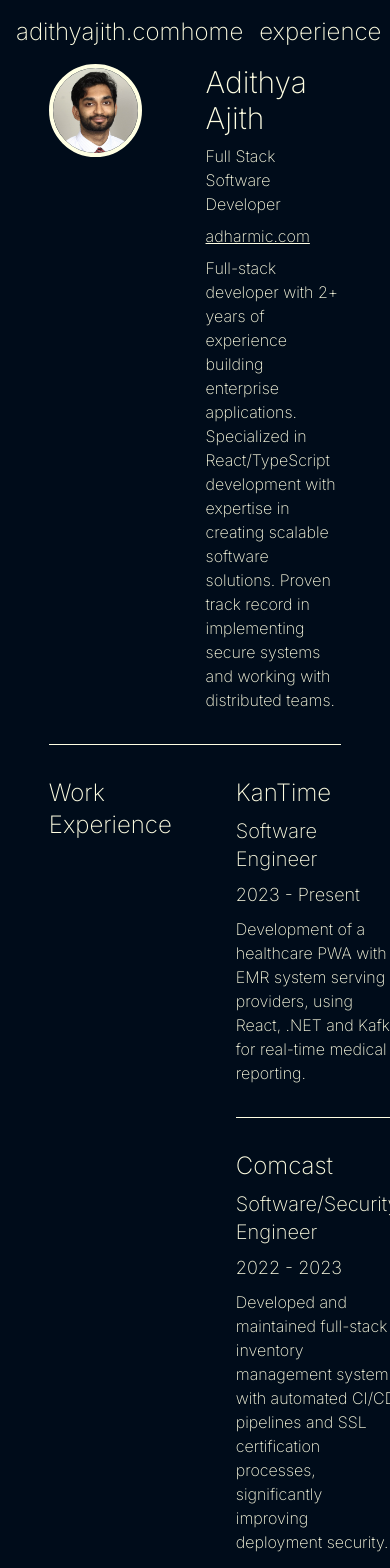
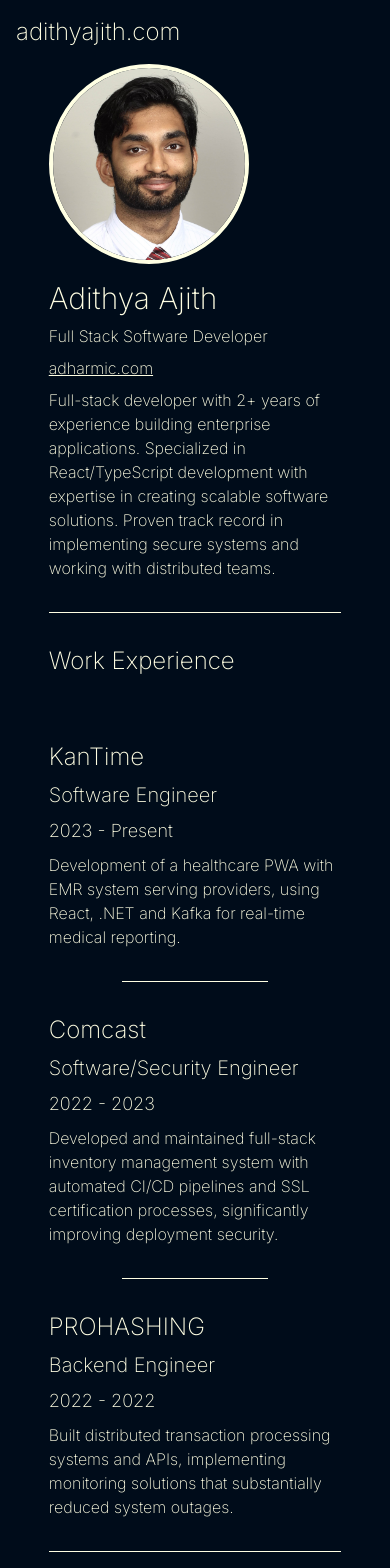
Before and after one commit to adharmic/adifolio, a React (Vite) app: page / in a window 390 px wide. Shown: the top 1568 px of the page. Built offline with nearby package versions, Linux system fonts and the light colour scheme.

Commit message:
Add basic mobile formatting

```diff
--- a/src/App.tsx
+++ b/src/App.tsx
@@ -12,12 +12,12 @@ export default function App () {
         <Separator />
         <Experience />
         <Separator />
-        <div className='flex flex-row gap-16'>
+        {/* <div className='flex flex-row gap-16'>
           <div className='w-[200px]'>
             <div className='w-full text-2xl'>Projects</div>
           </div>
           <div className='w-full'></div>
-        </div>
+        </div> */}
       </div>
     </div>
   )
--- a/src/components/Navbar.tsx
+++ b/src/components/Navbar.tsx
@@ -2,7 +2,7 @@ export default function Navbar () {
   return (
     <div className='bg-[#000c1a] fixed h-16 w-full p-4 text-2xl flex items-center justify-between'>
       <h1>adithyajith.com</h1>
-      <div className='flex flex-row gap-4'>
+      <div className='md:flex flex-row gap-4 hidden'>
         <h1>home</h1>
         <h1>experience</h1>
         <h1>projects</h1>
--- a/src/sections/Experience.tsx
+++ b/src/sections/Experience.tsx
@@ -3,7 +3,7 @@ import Work from '../components/Work'
 
 export default function Experience () {
   return (
-    <div className='flex flex-row gap-16'>
+    <div className='flex flex-col md:flex-row gap-16'>
       <div className='w-[200px]'>
         <div className='w-full text-2xl'>Work Experience</div>
       </div>
@@ -14,14 +14,18 @@ export default function Experience () {
           years='2023 - Present'
           description='Development of a healthcare PWA with EMR system serving providers, using React, .NET and Kafka for real-time medical reporting.'
         />
-        <Separator />
+        <div className='self-center w-1/2 md:w-full'>
+          <Separator />
+        </div>
         <Work
           position='Software/Security Engineer'
           company='Comcast'
           years='2022 - 2023'
           description='Developed and maintained full-stack inventory management system with automated CI/CD pipelines and SSL certification processes, significantly improving deployment security.'
         />
-        <Separator />
+        <div className='self-center w-1/2 md:w-full'>
+          <Separator />
+        </div>
         <Work
           position='Backend Engineer'
           company='PROHASHING'
--- a/src/sections/Home.tsx
+++ b/src/sections/Home.tsx
@@ -1,6 +1,6 @@
 export default function Home () {
   return (
-    <div className='flex flex-row gap-16'>
+    <div className='flex flex-col md:flex-row gap-4 md:gap-16'>
       <div className='w-[200px]'>
         <img
           className='w-full aspect-square rounded-full border-4 border-[#ffffe3]'
```
